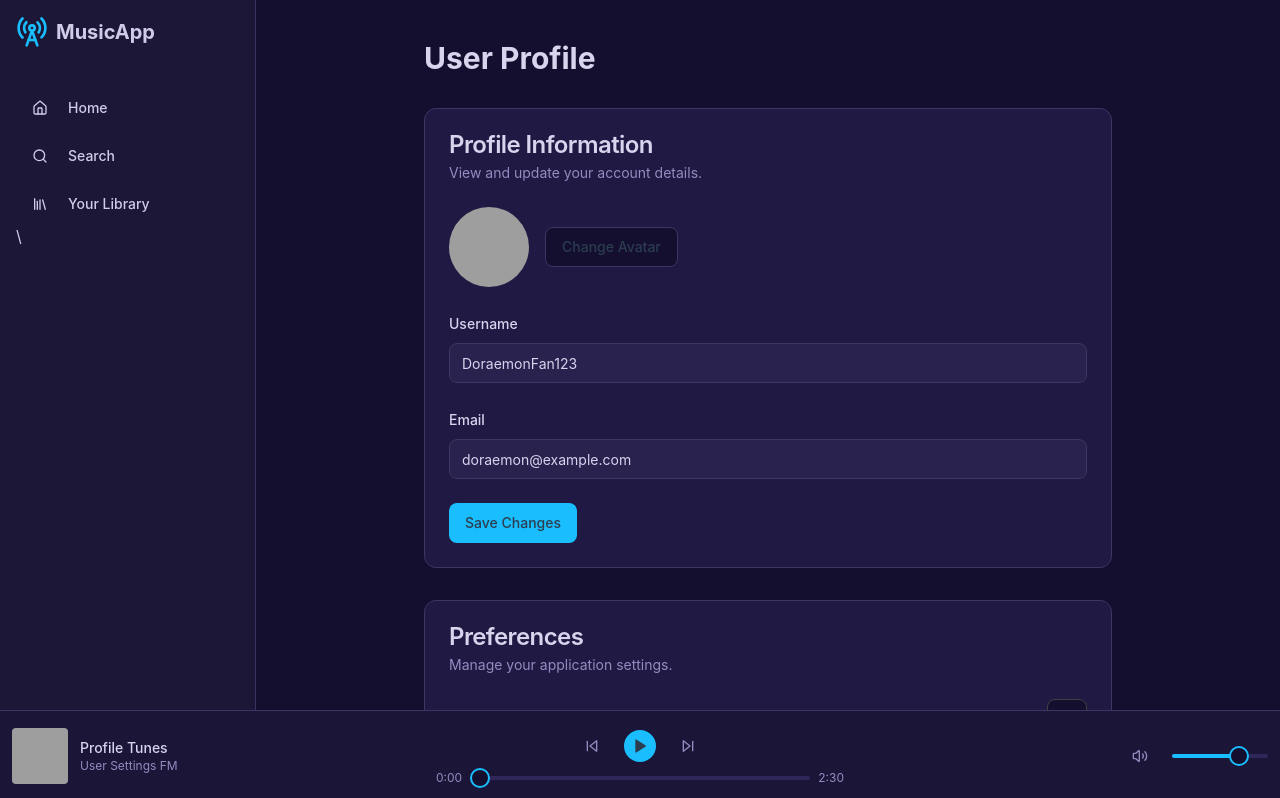
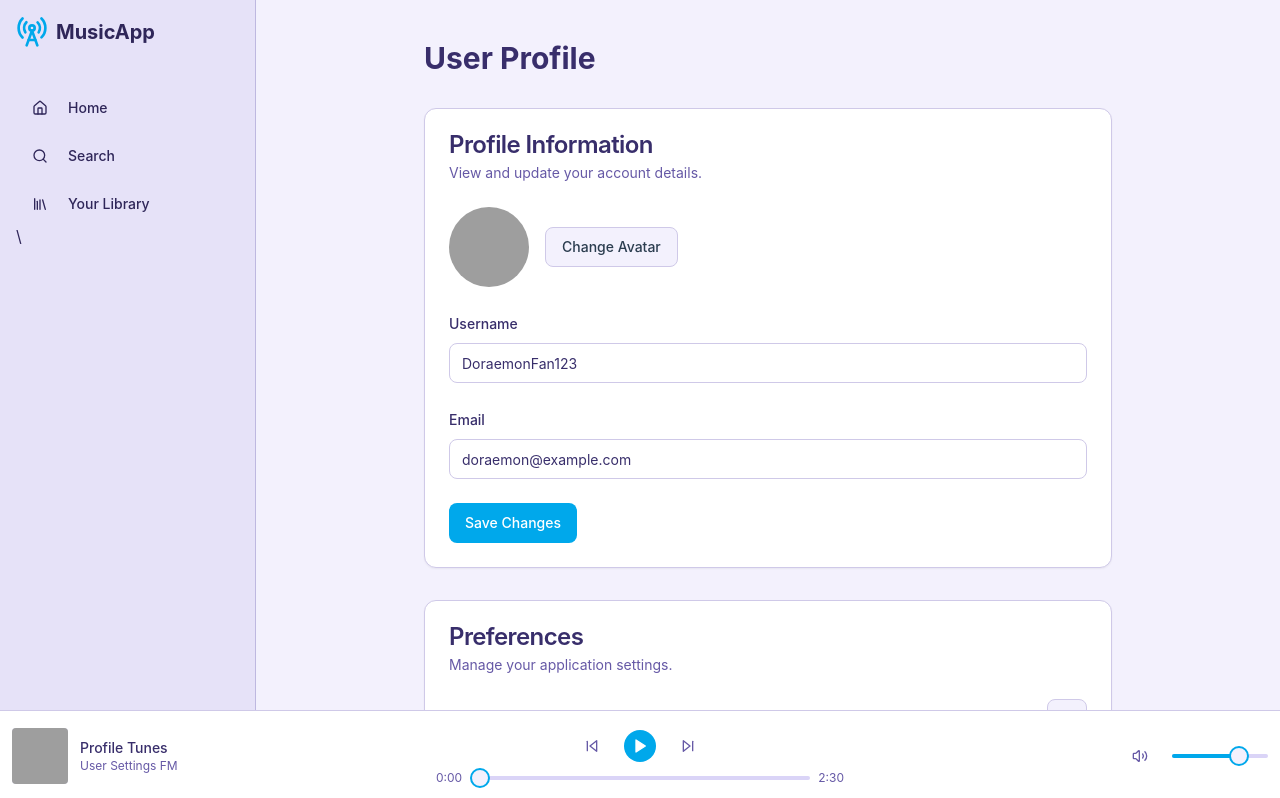
Before and after one commit to SadiqNaizam/MLO-a774-c943, a React (Vite) app: page /profile in a window 1280 px wide. Shown: the top 798 px of the page. Built offline with nearby package versions, Linux system fonts and the light colour scheme; grey boxes are pictures that could not be loaded.

Commit message:
Updated code files: ThemeSwitcherControl.tsx

```diff
--- a/src/components/ThemeSwitcherControl.tsx
+++ b/src/components/ThemeSwitcherControl.tsx
@@ -18,13 +18,16 @@
         const newTheme = currentTheme === 'light' ? 'dark' : 'light';
         setCurrentTheme(newTheme);
         // setTheme(newTheme); // With next-themes
-        // For now, just log. In a real app, this would apply theme changes.
         console.log("Theme switched to:", newTheme);
-        // Apply theme to body or html tag (basic example, usually handled by a theme provider)
         document.documentElement.classList.toggle('dark', newTheme === 'dark');
     };
 
-    // Effect to set initial theme class (basic example)
+    React.useEffect(() => {
+        const isDark = document.documentElement.classList.contains('dark');
+        setCurrentTheme(isDark ? 'dark' : 'light');
+    }, []); // Check initial theme only once
+
+    // Effect to apply theme class when currentTheme state changes (e.g. from initial load or toggle)
     React.useEffect(() => {
         document.documentElement.classList.toggle('dark', currentTheme === 'dark');
     }, [currentTheme]);
@@ -34,14 +37,14 @@
             variant="outline"
             size="icon"
             onClick={toggleTheme}
-            className="border-neutral-700 text-neutral-400 hover:text-white hover:bg-neutral-800"
+            className="border-border text-muted-foreground hover:text-foreground hover:bg-accent/10"
             aria-label={`Switch to ${currentTheme === 'light' ? 'dark' : 'light'} mode`}
         >
             {currentTheme === 'light' ? (
                 <Moon className="h-[1.2rem] w-[1.2rem]" />
             ) : (
                 <Sun className="h-[1.2rem] w-[1.2rem]" />
-            )}
+            )}\
         </Button>
     );
 };
```
